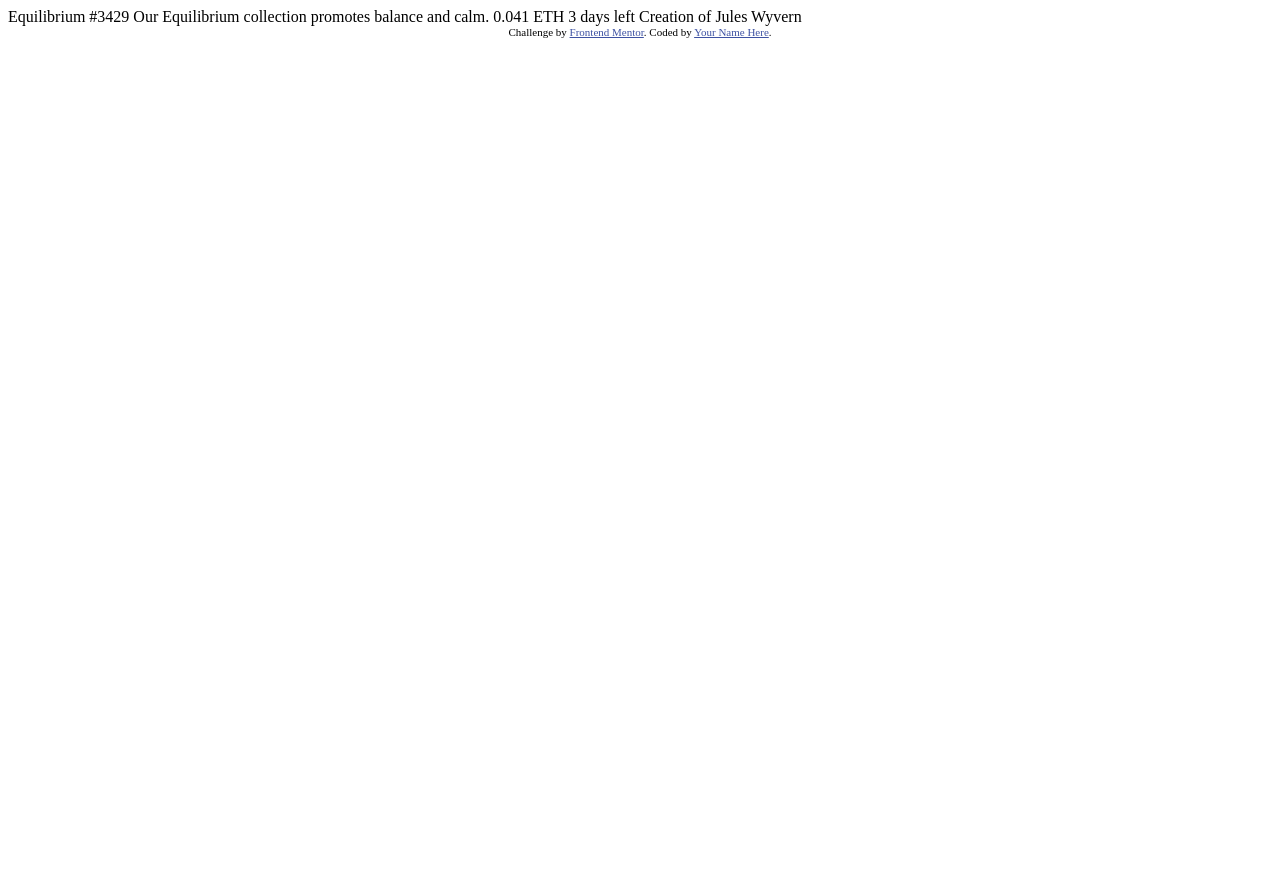
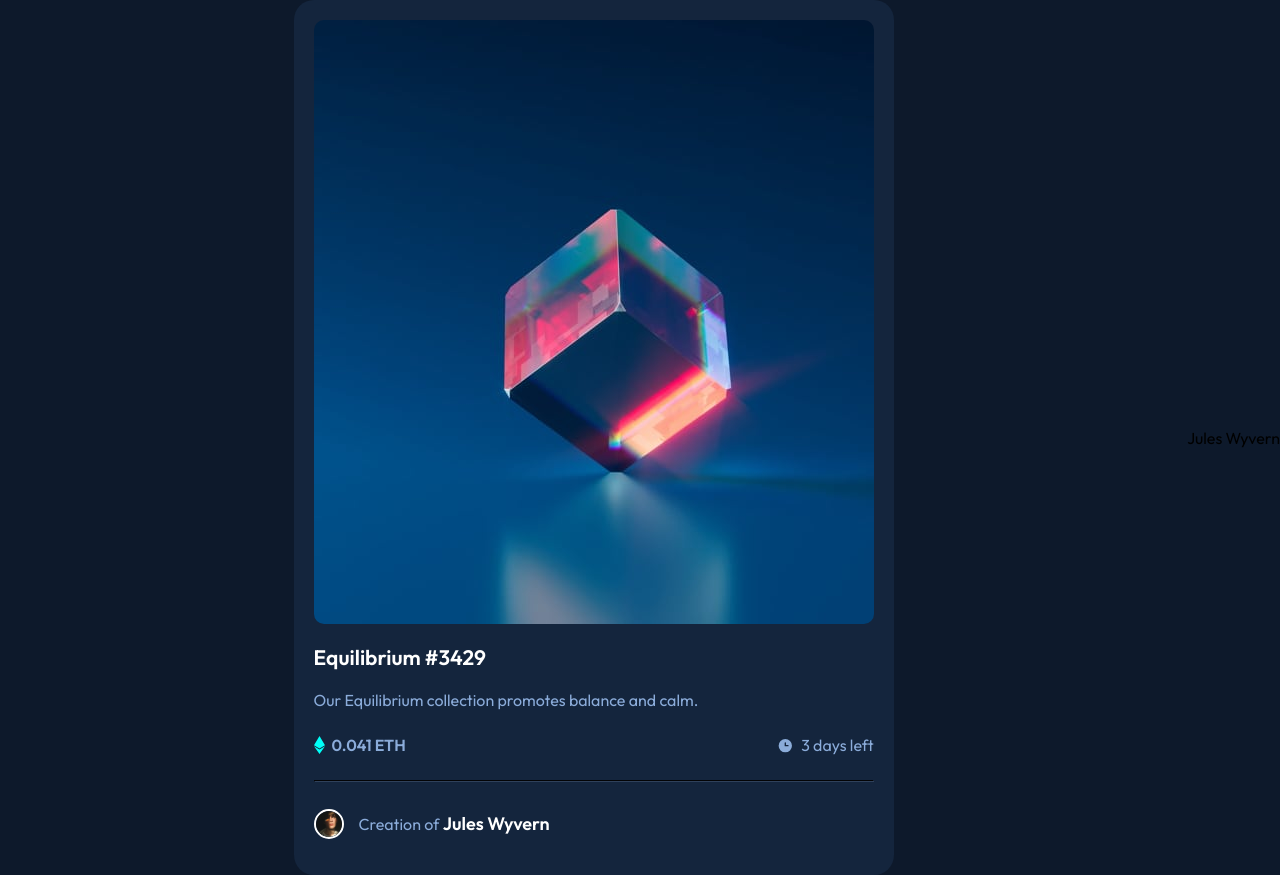
Before and after one commit to KellyRodrigues85/nft-preview-card-component-main, a plain HTML site: page index.html in a window 1280 px wide. Before the commit the page ends 800 px from the top, so only its background shows below. Drawn offline with Linux system fonts and the light colour scheme.

Commit message:
NFT preview card component
NFT preview card component

```diff
--- a/index.html
+++ b/index.html
@@ -4,30 +4,60 @@
   <meta charset="UTF-8">
   <meta name="viewport" content="width=device-width, initial-scale=1.0"> <!-- displays site properly based on user's device -->
 
-  <link rel="icon" type="image/png" sizes="32x32" href="./images/favicon-32x32.png">
+  <title>Frontend Mentor | NFT preview card component</title>
 
-  <title>Frontend Mentor | NFT preview card component</title>
+  <link rel="stylesheet" type="text/css" href="style.css">
 
   <!-- Feel free to remove these styles or customise in your own stylesheet 👍 -->
   <style>
+
+    @import url('https://fonts.googleapis.com/css2?family=Outfit:wght@300;400;600&family=Red+Hat+Display:ital,wght@0,500;0,700;1,400&display=swap');0
     .attribution { font-size: 11px; text-align: center; }
     .attribution a { color: hsl(228, 45%, 44%); }
   </style>
+
+
 </head>
+
 <body>
 
-  Equilibrium #3429
+   <div class="container">
+    <div class="wraper">
+      <div class="img-top">
+        <img src="images/image-equilibrium.jpg" alt="Equilibrium image">
+        <div class="img-overlay">
+          <img src="images/icon-view.svg" alt="view icon">
+        </div>
+      </div>
+       <div class="box-text">
+            <a href="">Equilibrium #3429</a>
+            <p>Our Equilibrium collection promotes balance and calm.</p>
+            <div class="flex">
+              <div class="eth">
+                <img src="images/icon-ethereum.svg" alt="etherum icon">
+                <p>0.041 ETH</p>
+                 </div>
+              <div class="days">
+                <img src="images/icon-clock.svg"alt="clock icon">
+                <p>3 days left</p>
 
-  Our Equilibrium collection promotes balance and calm.
+              </div>
 
-  0.041 ETH
-  3 days left
+            </div>
+          <hr>
+          <div class="author">
+            <img src="images/image-avatar.png"alt="">
+            <p>Creation of <a href="">Jules Wyvern </a> </p>
+          </div>
+          </div>
 
-  Creation of Jules Wyvern
 
-  <div class="attribution">
-    Challenge by <a href="https://www.frontendmentor.io?ref=challenge" target="_blank">Frontend Mentor</a>.
-    Coded by <a href="#">Your Name Here</a>.
-  </div>
+    </div>
+
+   </div>
+
+
 </body>
 </html>
+
+ Jules Wyvern
--- /dev/null
+++ b/style.css
@@ -0,0 +1,146 @@
+
+@import url('https://fonts.googleapis.com/css2?family=Outfit:wght@300;400;600&family=Red+Hat+Display:ital,wght@0,500;0,700;1,400&display=swap');
+
+*{
+
+	margin: 0;
+	padding: 0;
+	box-sizing: border-box;
+}
+
+body{
+	font-family: 'Outfit', sans-serif;
+	background: hsl(217, 54%, 11%);
+	display: flex;
+	justify-content: center;
+	align-items: center;
+	min-height: 100vh;
+
+}
+
+.container{
+	max-width: 600px;
+	margin: 0 auto;
+
+}
+
+.wraper{
+	margin: 2rem 1 rem;
+	padding: 20px;
+	background-color:hsl(216, 50%, 16%) ;
+	box-shadow: 0px 0px 30 px 5px rgba(0, 0, 0, 0.50);
+	border-radius: 20px;
+}
+
+.img-top{
+	border-radius: 10px;
+	overflow: hidden;
+	position: relative;
+}
+
+.img-top img {
+	widows: 100%;
+	display: block;
+
+}
+
+.img-overlay{
+	position: absolute;
+	left: 0;
+	top: 0;
+	height: 100%;
+	width: 100%;
+	background-color: hsl(178, 100%, 50%, 0.5);
+	display: none;
+}
+
+.img-overlay img {
+
+	position: absolute;
+	width: 50px;
+	left: 50%;
+	top: 50%;
+	transform: translate(-50%, -50% );
+}
+
+.img-top:hover .img-overlay{
+
+	display: block;
+	cursor: pointer;
+}
+
+.box-text a {
+	color: #fff;
+	text-decoration: none;
+	font-weight: 600;
+	font-size: 21px;
+	padding: 20px 0;
+	display: inline-block;
+}
+
+.box-text a:hover{
+
+	color: hsl(178, 100%, 50%);
+	cursor: pointer;
+}
+
+.box-text p {
+	color: hsl(215, 51%, 70%);
+
+}
+
+.flex {
+	display: flex;
+	align-items: center;
+	justify-content: space-between;
+	padding: 25px 0;
+}
+
+.eth, .days {
+
+	display: flex;
+	align-items: center;
+}
+
+.eth p {
+	color: Cyan: hsl(178, 100%, 50%);
+	font-weight: 600;
+	padding-left: 7px;
+
+}
+
+.days p {
+
+	padding-left: 7px;
+}
+
+hr{
+
+	border-color: hsl(215, 32%, 27%);
+}
+
+.author {
+
+	display: flex;
+	align-items: center;
+	padding-top: 10px;
+}
+
+.author img {
+	height: 30px;
+	width: 30px;
+	border-radius: 50%;
+	border: 2px solid #fff;
+	margin-right: 15px;
+}
+
+.author a{
+	color: #fff;
+	font-size: 18px;
+}
+
+.author a:hover {
+
+	color: hsl(178, 100%, 50%);
+
+}
```
